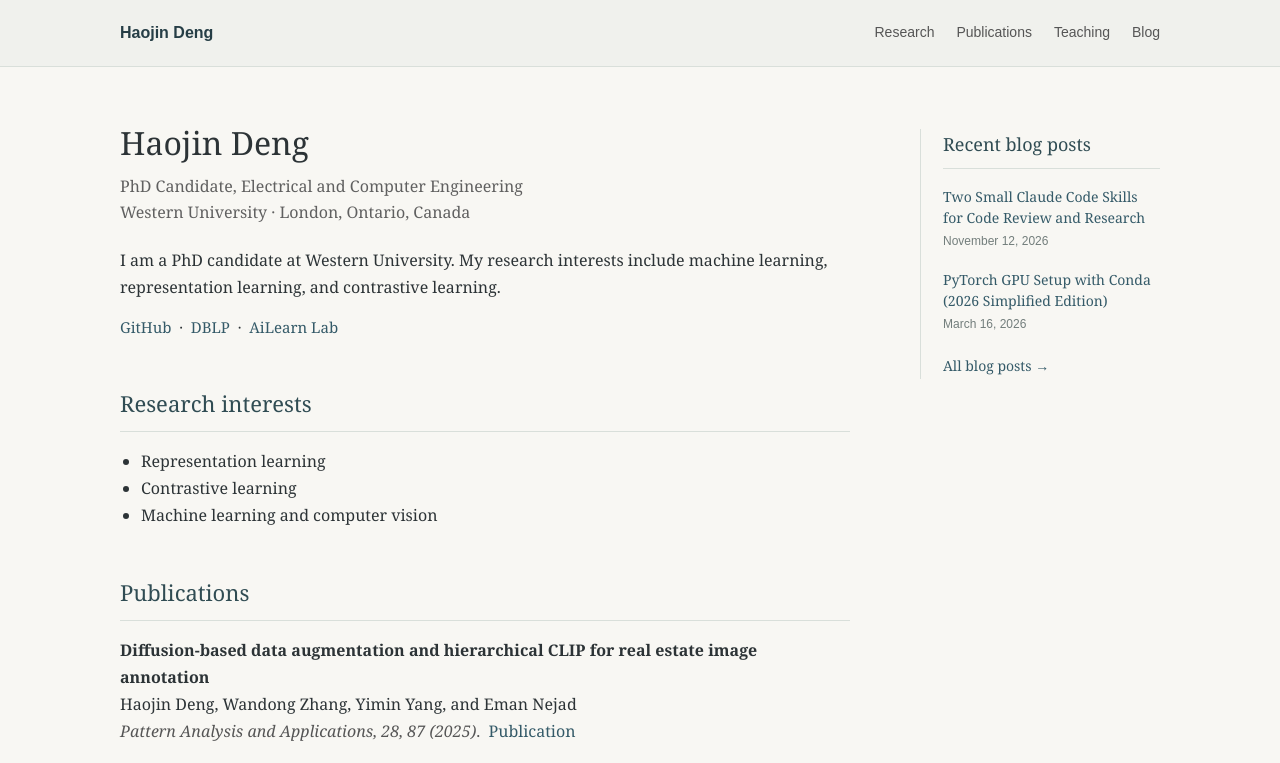
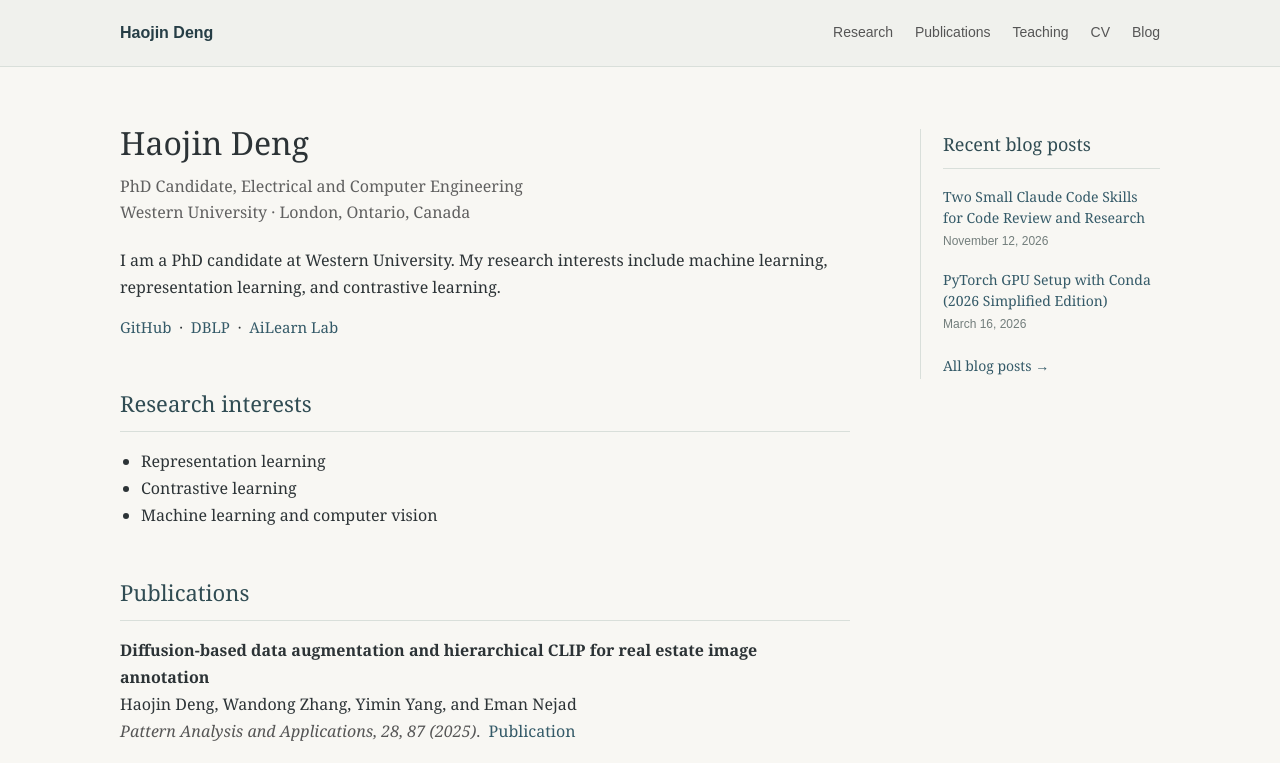
Before and after one commit to hdeng26/hdeng26.github.io, a plain HTML site: page index.html in a window 1280 px wide. Shown: the top 763 px of the page. Drawn offline with Linux system fonts and the light colour scheme; no server answers.

Commit message:
Link CV from homepage

```diff
--- a/index.html
+++ b/index.html
@@ -44,7 +44,7 @@
   </style>
 </head>
 <body>
-<header><nav class="container" aria-label="Main navigation"><a class="name" href="#top">Haojin Deng</a><div class="nav-links"><a href="#research">Research</a><a href="#publications">Publications</a><a href="#teaching">Teaching</a><a href="#blog">Blog</a></div></nav></header>
+<header><nav class="container" aria-label="Main navigation"><a class="name" href="#top">Haojin Deng</a><div class="nav-links"><a href="#research">Research</a><a href="#publications">Publications</a><a href="#teaching">Teaching</a><a href="/cv/">CV</a><a href="#blog">Blog</a></div></nav></header>
 <div class="container layout"><main id="top">
   <h1>Haojin Deng</h1>
   <p class="affiliation">PhD Candidate, Electrical and Computer Engineering<br>Western University · London, Ontario, Canada</p>
```
